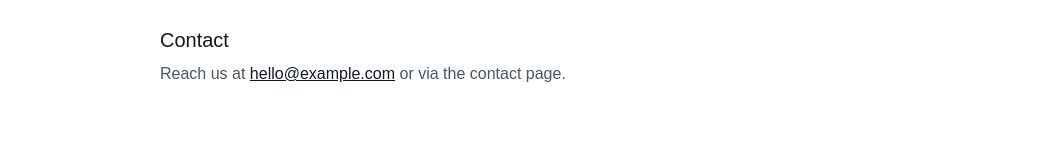
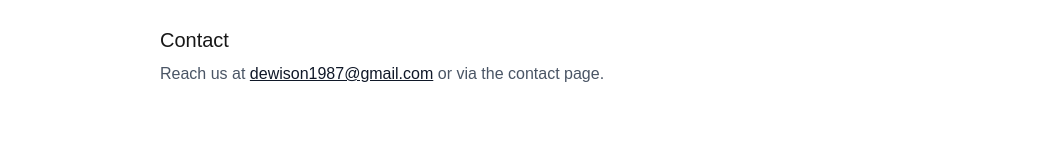
Before and after one commit to dewison1987-tech/aiscoutly, a Next.js app: page /about in a window 1280 px wide. Shown: the part 547-702 px from the top of the page, without its empty margins (112-1166 px from the left). Built offline with nearby package versions, Linux system fonts and the light colour scheme; no server answers.

Commit message:
content: replace placeholder contact email with real business email (dewison1987@gmail.com) on about/contact/privacy pages

```diff
--- a/src/app/about/page.tsx
+++ b/src/app/about/page.tsx
@@ -54,9 +54,9 @@ export default function AboutPage() {
         <h2 className="text-xl font-medium">Contact</h2>
         <p className="mt-2 text-gray-600">
           Reach us at{" "}
-          {/* TODO: 替换为真实联系邮箱 */}
-          <a href="mailto:hello@example.com" className="text-gray-900 underline">
-            hello@example.com
+          {}
+          <a href="mailto:dewison1987@gmail.com" className="text-gray-900 underline">
+            dewison1987@gmail.com
           </a>{" "}
           or via the contact page.
         </p>
--- a/src/app/contact/page.tsx
+++ b/src/app/contact/page.tsx
@@ -15,15 +15,15 @@ export default function ContactPage() {
         usually reply within 2 business days.
       </p>
 
-      {/* TODO: 替换为真实联系邮箱 */}
+      {}
       <section className="mt-8 rounded-lg border border-gray-200 p-6">
         <h2 className="text-xl font-medium">Email</h2>
         <p className="mt-2 text-gray-600">
           <a
-            href="mailto:hello@example.com"
+            href="mailto:dewison1987@gmail.com"
             className="font-medium text-gray-900 underline"
           >
-            hello@example.com
+            dewison1987@gmail.com
           </a>
         </p>
         <p className="mt-4 text-sm text-gray-500">
--- a/src/app/privacy/page.tsx
+++ b/src/app/privacy/page.tsx
@@ -111,12 +111,12 @@ export default function PrivacyPage() {
           </h2>
           <p className="mt-2">
             Questions about this policy? Email us at{" "}
-            {/* TODO: 替换为真实联系邮箱 */}
+            {}
             <a
-              href="mailto:hello@example.com"
+              href="mailto:dewison1987@gmail.com"
               className="text-gray-900 underline"
             >
-              hello@example.com
+              dewison1987@gmail.com
             </a>
             .
           </p>
```
Also changed, not shown: 1 other file (tests, documents, lock files or other folders).
